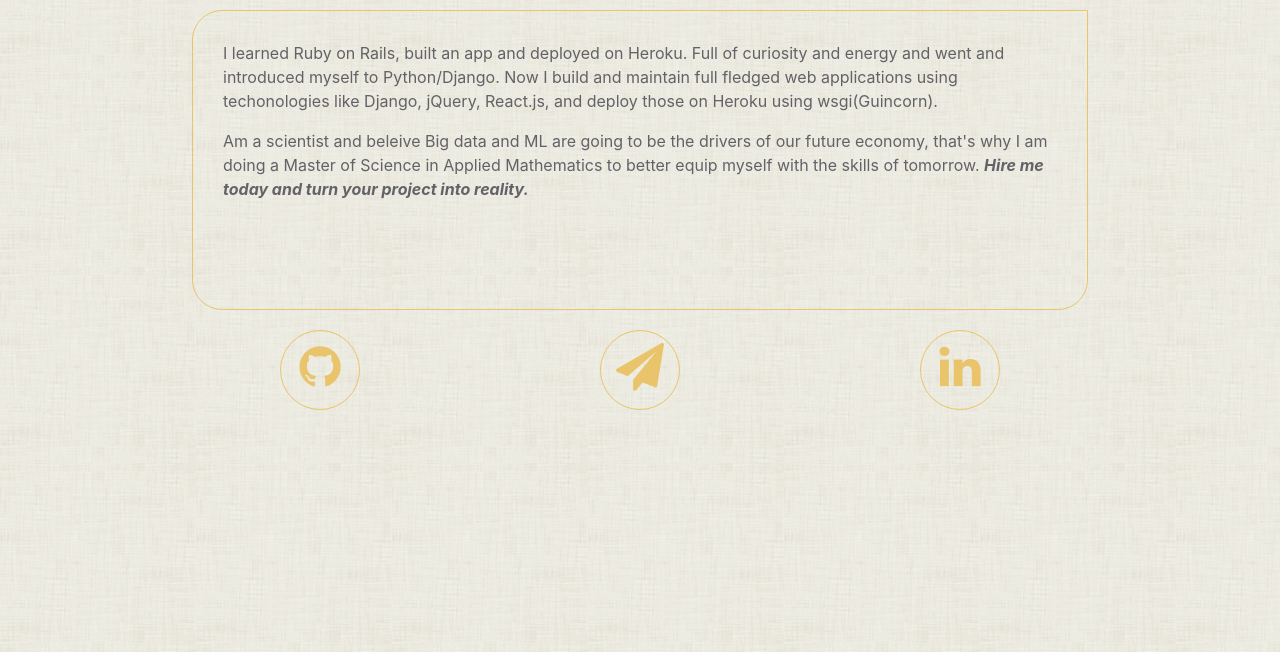
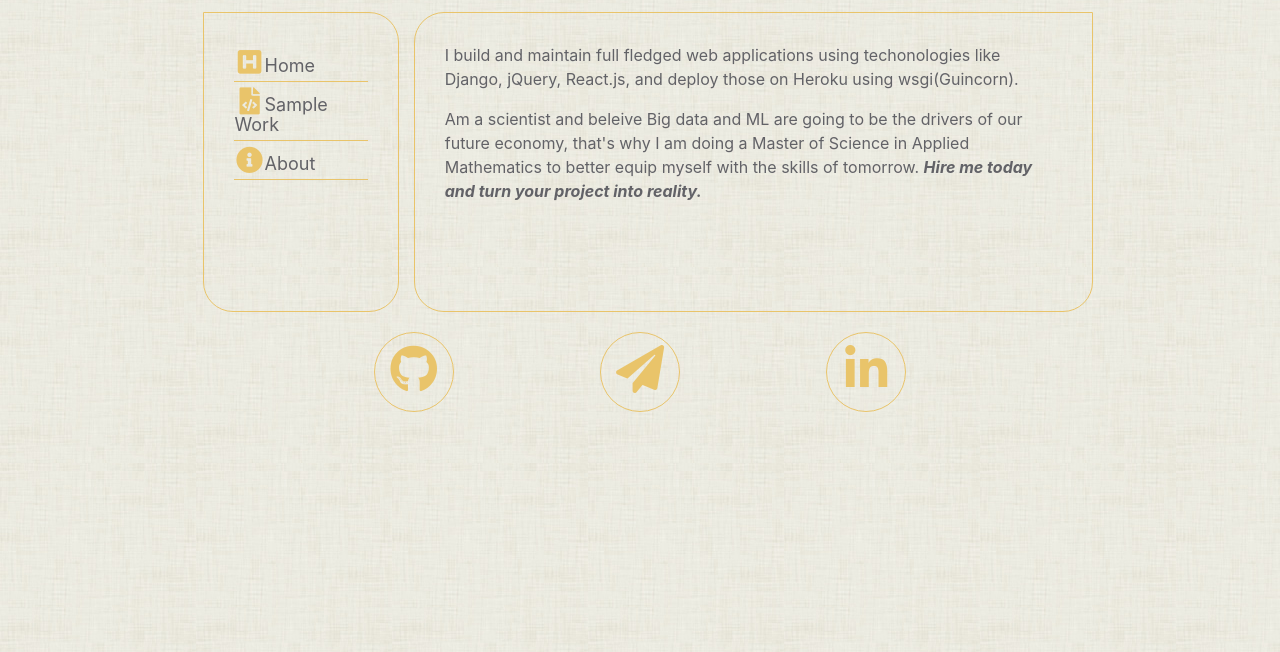
Before and after one commit to Felix-Mutinda/felixmt, a Django app: page / in a window 1280 px wide. Shown: the part 125-777 px from the top of the page. Run offline with Django 3.2, Linux system fonts and the light colour scheme; some libraries are stand-ins or nearby versions.

Commit message:
add index.html sidebar

```diff
--- a/aboutme/static/aboutme/css/style.css
+++ b/aboutme/static/aboutme/css/style.css
@@ -26,10 +26,8 @@ body {
     margin-top: 0; }
   .header-bar--container--brand:hover {
     cursor: pointer;
-    background: #00BFB3;
-    border: none; }
-    .header-bar--container--brand:hover .brand-inner-circle {
-      border: 2px solid #E9C46A; }
+    border-color: #00BFB3;
+    opacity: 0.5; }
 
 #header-divider {
   display: block;
@@ -53,9 +51,56 @@ body {
   z-index: -1000;
   border-radius: 50%; }
 
+/* Device = Greater than smartphones */
+.main {
+  width: 70%;
+  margin: 2px auto; }
+  .main-sidebar--items {
+    margin: 10px auto;
+    border: 1px solid #E9C46A;
+    min-height: 300px;
+    padding: 30px;
+    border-radius: 30px;
+    border-top-left-radius: 0;
+    list-style: none; }
+    .main-sidebar--items li {
+      border-bottom: 1px solid #E9C46A;
+      padding: 5px 1px;
+      font-weight: 400;
+      font-size: 18px;
+      line-height: 20px; }
+      .main-sidebar--items li i {
+        font-size: 1.5em;
+        color: #E9C46A;
+        width: 30px;
+        height: 30;
+        text-align: center; }
+    .main-sidebar--items li:hover {
+      border-bottom: 2px solid #00BFB3;
+      cursor: pointer; }
+      .main-sidebar--items li:hover i {
+        color: #00BFB3; }
+
+/*
+  ##Device = Most of the Smartphones Mobiles (Portrait)
+  ##Screen = B/w 320px to 479px
+*/
+@media (min-width: 320px) and (max-width: 768px) {
+  .main-sidebar {
+    display: none; }
+    .main-sidebar--items {
+      margin: 10px auto;
+      border: 1px solid #E9C46A;
+      min-height: 300px;
+      border-radius: 30px;
+      border-top-right-radius: 0;
+      padding: 30px; }
+  .main-content {
+    border-radius: 15px;
+    padding: 15px;
+    width: 90%; } }
 .main-content {
   margin: 10px auto;
-  width: 70%;
   border: 1px solid #E9C46A;
   min-height: 300px;
   border-radius: 30px;
@@ -63,13 +108,14 @@ body {
   padding: 30px; }
 
 .footer-container {
-  margin: 10px auto; }
-  .footer-container .fa {
+  margin: 10px auto;
+  width: 70%; }
+  .footer-container .fa, .footer-container .far, .footer-container .fas, .footer-container .fab {
     margin: 0;
     padding: 0;
     font-size: 3em;
     line-height: 1.5em; }
-  .footer-container .fa:hover {
+  .footer-container .fa:hover, .footer-container .fab:hover, .footer-container .fas:hover, .footer-container .far:hover {
     color: #00BFB3; }
   .footer-container--icon1, .footer-container--icon2, .footer-container--icon3 {
     border: 1px solid #E9C46A;
--- /dev/null
+++ b/aboutme/static/aboutme/js/main.js
@@ -0,0 +1,14 @@
+$(function() {
+    /* bind events to sidebar menu links */
+    const homeLink = $('#home-link');
+    const codeLink = $('#code-link');
+    const aboutLink = $('#about-link');
+    const url = '/aboutme/home.html';
+
+    homeLink.on('click', function(e) {
+        let mainContent = $('.main-content');
+        $.get(url, "home-template", function(data, status, jqxhr){
+            console.log(status);
+        });
+    });
+});
--- a/aboutme/templates/aboutme/base.html
+++ b/aboutme/templates/aboutme/base.html
@@ -1,6 +1,7 @@
 <!doctype html>
 <html lang="en">
   <head>
+     {% load static %}
     <!-- Required meta tags -->
     <meta charset="utf-8">
     <meta name="viewport" content="width=device-width, initial-scale=1, shrink-to-fit=no">
@@ -9,7 +10,7 @@
     <link rel="stylesheet" href="https://stackpath.bootstrapcdn.com/bootstrap/4.3.1/css/bootstrap.min.css" integrity="sha384-ggOyR0iXCbMQv3Xipma34MD+dH/1fQ784/j6cY/iJTQUOhcWr7x9JvoRxT2MZw1T" crossorigin="anonymous">
 
     <!-- Font Awesome -->
-    <link rel="stylesheet" href="https://stackpath.bootstrapcdn.com/font-awesome/4.7.0/css/font-awesome.min.css" />
+    <link rel="stylesheet" href="https://cdnjs.cloudflare.com/ajax/libs/font-awesome/5.9.0/css/all.min.css" />
 
     <title>{% block title %}Felix Mutinda{% endblock %}</title>
 
@@ -26,5 +27,7 @@
     <script src="https://code.jquery.com/jquery-3.3.1.slim.min.js" integrity="sha384-q8i/X+965DzO0rT7abK41JStQIAqVgRVzpbzo5smXKp4YfRvH+8abtTE1Pi6jizo" crossorigin="anonymous"></script>
     <script src="https://cdnjs.cloudflare.com/ajax/libs/popper.js/1.14.7/umd/popper.min.js" integrity="sha384-UO2eT0CpHqdSJQ6hJty5KVphtPhzWj9WO1clHTMGa3JDZwrnQq4sF86dIHNDz0W1" crossorigin="anonymous"></script>
     <script src="https://stackpath.bootstrapcdn.com/bootstrap/4.3.1/js/bootstrap.min.js" integrity="sha384-JjSmVgyd0p3pXB1rRibZUAYoIIy6OrQ6VrjIEaFf/nJGzIxFDsf4x0xIM+B07jRM" crossorigin="anonymous"></script>
+
+    <script src="{% static 'aboutme/js/main.js' %}" type="text/javascript"></script>
   </body>
 </html>
--- a/aboutme/templates/aboutme/index.html
+++ b/aboutme/templates/aboutme/index.html
@@ -34,10 +34,17 @@
         <section class="main">
             <div class="row">
 
-                <div class="col-xs-12 main-content">
+                <div class="col-sm-3 main-sidebar">
+                    <ul class="main-sidebar--items">
+                        <li id="home-link"><i class="fa fa-h-square"></i>Home</li>
+                        <li id="code-link"><i class="fas fa-file-code"></i>Sample Work</li>
+                        <li id="about-link"><i class="fa fa-info-circle"></i>About</li>
+                    </ul>
+                </div>
+
+                <div class="col-xs-12 col-sm-9 main-content">
                     <p>
-                        I learned Ruby on Rails, built an app and deployed on Heroku. Full of curiosity and energy and went and
-                        introduced myself to Python/Django. Now I build and maintain full fledged web applications using
+                        I build and maintain full fledged web applications using
                         techonologies like Django, jQuery, React.js, and deploy those on Heroku using wsgi(Guincorn).
                     </p>
                     <p>
@@ -52,8 +59,9 @@
         <section class="footer">
             <div class="row footer-container">
 
+
                 <div class="col-xs-4 footer-container--icon1" title="GitHub">
-                    <a href="https://github.com/Felix-Mutinda"><i class="fa fa-github "></i></a>
+                    <a href="https://github.com/Felix-Mutinda"><i class="fab fa-github "></i></a>
                 </div>
 
                 <div class="col-xs-4 footer-container--icon2" title="Gmail: 1mutindafelix@gmail.com">
@@ -61,7 +69,7 @@
                 </div>
 
                 <div class="col-xs-4 footer-container--icon3" title="LinkedIn">
-                    <a href="https://ke.linkedin.com/in/felix-isaiah-9a026b158"><i class="fa fa-linkedin "></i></a>
+                    <a href="https://ke.linkedin.com/in/felix-isaiah-9a026b158"><i class="fab fa-linkedin-in "></i></a>
                 </div>
 
             </div>
```
Also changed, not shown: aboutme/static/aboutme/sass/layout/_index.scss (+89 -8 lines).
